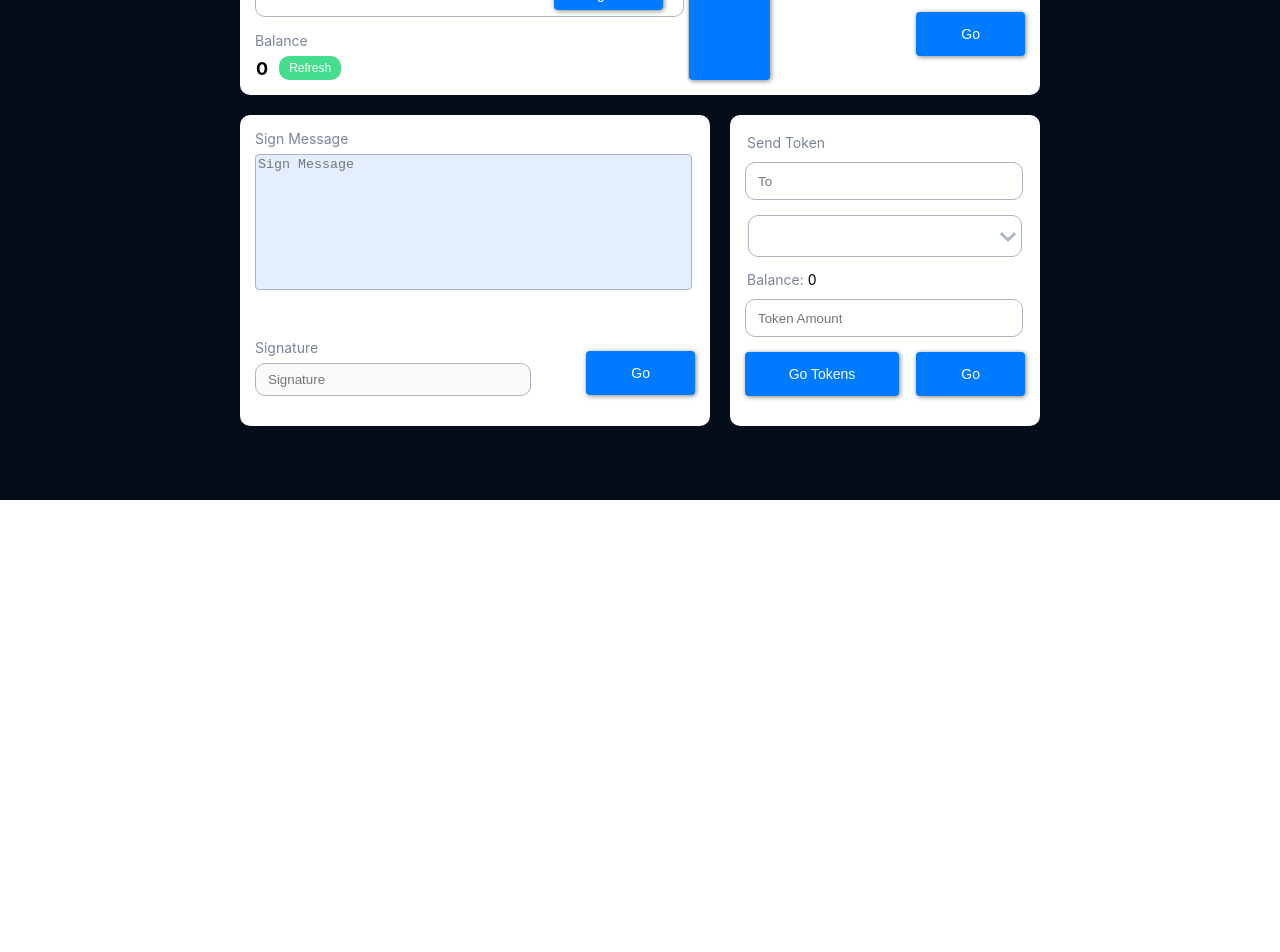
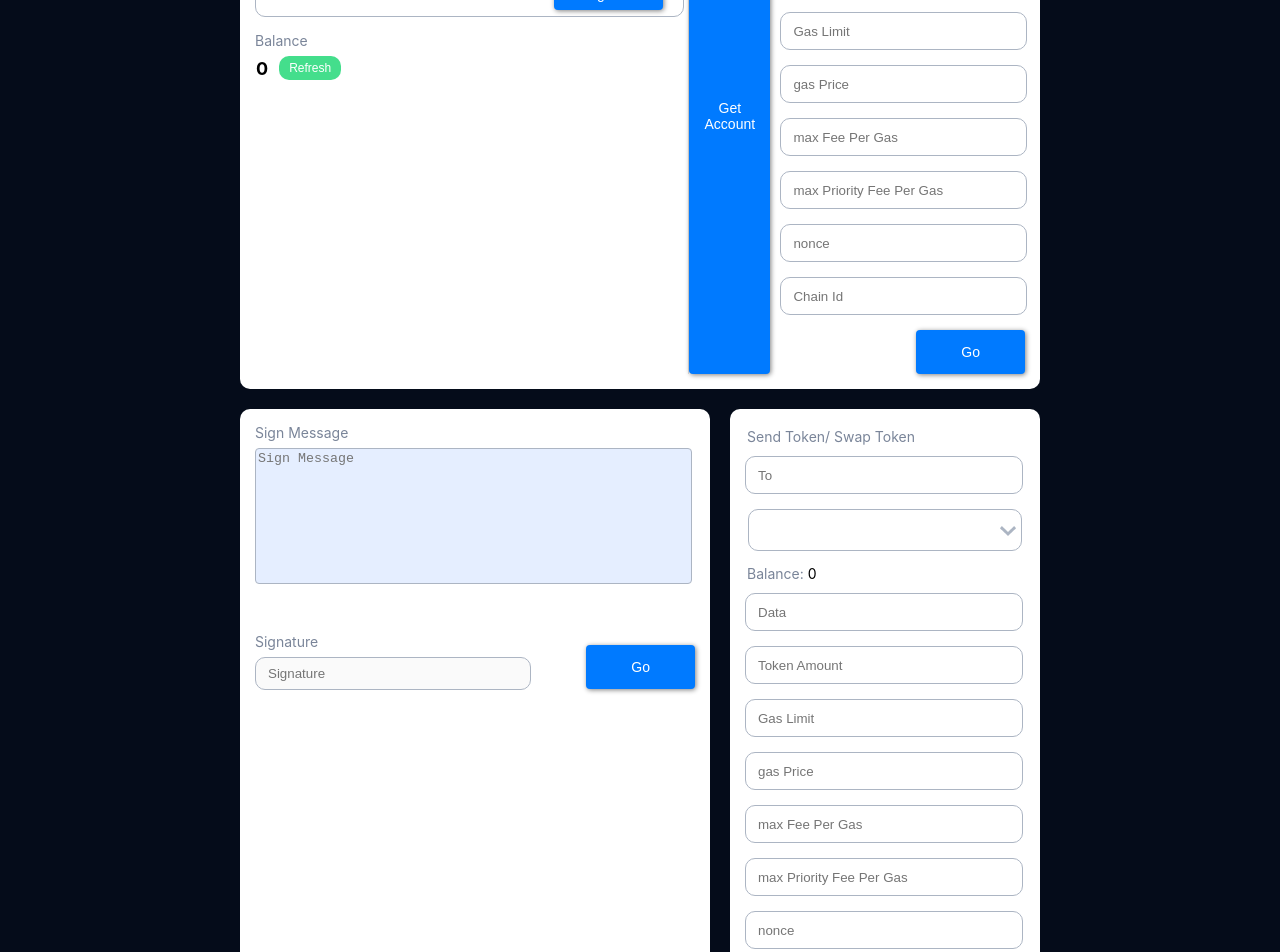
Before and after one commit to getsafle/keyless-demo, a React (Create React App) app: page / in a window 1280 px wide. Shown: the part 300-1252 px from the top of the page. Before the commit the page ends 800 px from the top, so only its background shows below. Built offline with nearby package versions, Linux system fonts and the light colour scheme.

Commit message:
added input fields for building raw transaction

```diff
--- a/src/App.css
+++ b/src/App.css
@@ -1,6 +1,6 @@
 .container {
   background: #050c1a;
-  height: 100vh;
+  height: 200vh;
 }
 .header {
   padding: 0.5rem 12rem;
--- a/src/App.js
+++ b/src/App.js
@@ -147,6 +147,14 @@ function App() {
   const [_tokenTo, setTokenTo] = useState("{}");
   const [tokenSendTo, setTokenSendTo] = useState("");
   const [tokenAmount, setTokenAmount] = useState(0);
+  const [data, setData] = useState("");
+  const [gasLimit, setGasLimit] = useState("");
+  const [gasPrice, setGasPrice] = useState("");
+  const [maxFeePerGas, setMaxFeePerGas] = useState("");
+  const [maxPriorityFeePerGas, setMaxPriorityFeePerGas] = useState("");
+  const [nonce, setNonce] = useState("");
+  const [chainId, setChainId] = useState("");
+
 
   const sendTokenAmountTransaction = async () => {
     let tokenTo = JSON.parse(_tokenTo);
@@ -155,9 +163,9 @@ function App() {
     const toAddress = tokenSendTo;
     const contractAddress = tokenTo.tokenAddress.toLowerCase();
 
-    const nonce = await w3.eth.getTransactionCount(fromAddr, "latest"); // nonce starts counting from 0
+    // const nonce = await w3.eth.getTransactionCount(fromAddr, "latest"); // nonce starts counting from 0
 
-    const instance = new w3.eth.Contract(abi, contractAddress);
+    // const instance = new w3.eth.Contract(abi, contractAddress);
 
     const sendValue = w3.utils.toBN(
       tokenAmount * Math.pow(10, tokenTo.decimal)
@@ -168,32 +176,34 @@ function App() {
 
     let data, gas, balance;
 
-    data = await instance.methods.transfer(toAddress, sendValue).encodeABI();
+    // data = await instance.methods.transfer(toAddress, sendValue).encodeABI();
 
-    try {
-      balance = await instance.methods.balanceOf(fromAddr).call();
-      console.log("weenus balance : ", balance);
-      gas = await instance.methods
-        .transfer(toAddress, sendValue)
-        .estimateGas({ from: fromAddr });
-    } catch (e) {
-      console.log("err", e);
-    }
+    // try {
+    //   balance = await instance.methods.balanceOf(fromAddr).call();
+    //   console.log("weenus balance : ", balance);
+    //   gas = await instance.methods
+    //     .transfer(toAddress, sendValue)
+    //     .estimateGas({ from: fromAddr });
+    // } catch (e) {
+    //   console.log("err", e);
+    // }
 
-    console.log("dataaaaa : ", data);
-    console.log("gassssss : ", gas);
-    console.log("balanceeeeeee : ", balance);
+    // console.log("dataaaaa : ", data);
+    // console.log("gassssss : ", gas);
+    // console.log("balanceeeeeee : ", balance);
 
     // data = 0xa9059cbb0000000000000000000000002723a2756ecb99b3b50f239782876fb595728ac00000000000000000000000000000000000000000000000000de0b6b3a7640000
     const transaction = {
       from: fromAddr,
       to: contractAddress, //to address
-      value: 0,
-      // 'gas': gas,
       data: data,
-      // 'nonce': nonce,
-      // 'type': '0x2',
-      // 'chainId': 137,
+      value: tokenAmount,
+      gasLimit: gasLimit,
+      maxFeePerGas: maxFeePerGas,
+      maxPriorityFeePerGas: maxPriorityFeePerGas,
+      nonce: nonce,
+      chainId: chainId
+
     };
 
     console.log("raw txxxxx : ", transaction);
@@ -316,6 +326,54 @@ function App() {
                 />
               </div>
               <div>
+                <input
+                  type="text"
+                  placeholder="Gas Limit"
+                  onClick={(e) => setGasLimit(e.target.value)}
+                  onBlur={(e) => setGasLimit(e.target.value)}
+                />
+              </div>
+              <div>
+                <input
+                  type="text"
+                  placeholder="gas Price"
+                  onClick={(e) => setGasPrice(e.target.value)}
+                  onBlur={(e) => setGasPrice(e.target.value)}
+                />
+              </div>
+              <div>
+                <input
+                  type="text"
+                  placeholder="max Fee Per Gas"
+                  onClick={(e) => setMaxFeePerGas(e.target.value)}
+                  onBlur={(e) => setMaxFeePerGas(e.target.value)}
+                />
+              </div>
+              <div>
+                <input
+                  type="text"
+                  placeholder="max Priority Fee Per Gas"
+                  onClick={(e) => setMaxPriorityFeePerGas(e.target.value)}
+                  onBlur={(e) => setMaxPriorityFeePerGas(e.target.value)}
+                />
+              </div>
+              <div>
+                <input
+                  type="number"
+                  placeholder="nonce"
+                  onClick={(e) => setNonce(e.target.value)}
+                  onBlur={(e) => setNonce(e.target.value)}
+                />
+              </div>
+              <div>
+                <input
+                  type="number"
+                  placeholder="Chain Id"
+                  onClick={(e) => setChainId(e.target.value)}
+                  onBlur={(e) => setChainId(e.target.value)}
+                />
+              </div>
+              <div>
                 <button
                   className="blue_button button_2"
                   onClick={sendAmountTransaction}
@@ -357,7 +415,7 @@ function App() {
             </div>
             <div className="bottom_box_right box">
               <div>
-                <label>Send Token</label>
+                <label>Send Token/ Swap Token</label>
                 <input
                   type="text"
                   placeholder="To"
@@ -414,10 +472,66 @@ function App() {
               </div>
               <div>
                 <input
+                  type="text"
+                  placeholder="Data"
+                  onClick={(e) => setData(e.target.value)}
+                  onBlur={(e) => setData(e.target.value)}
+                />
+              </div>
+              <div>
+                <input
                   type="number"
                   placeholder="Token Amount"
                   onClick={(e) => setTokenAmount(e.target.value)}
                   onBlur={(e) => setTokenAmount(e.target.value)}
+                />
+              </div>
+              <div>
+                <input
+                  type="text"
+                  placeholder="Gas Limit"
+                  onClick={(e) => setGasLimit(e.target.value)}
+                  onBlur={(e) => setGasLimit(e.target.value)}
+                />
+              </div>
+              <div>
+                <input
+                  type="text"
+                  placeholder="gas Price"
+                  onClick={(e) => setGasPrice(e.target.value)}
+                  onBlur={(e) => setGasPrice(e.target.value)}
+                />
+              </div>
+              <div>
+                <input
+                  type="text"
+                  placeholder="max Fee Per Gas"
+                  onClick={(e) => setMaxFeePerGas(e.target.value)}
+                  onBlur={(e) => setMaxFeePerGas(e.target.value)}
+                />
+              </div>
+              <div>
+                <input
+                  type="text"
+                  placeholder="max Priority Fee Per Gas"
+                  onClick={(e) => setMaxPriorityFeePerGas(e.target.value)}
+                  onBlur={(e) => setMaxPriorityFeePerGas(e.target.value)}
+                />
+              </div>
+              <div>
+                <input
+                  type="number"
+                  placeholder="nonce"
+                  onClick={(e) => setNonce(e.target.value)}
+                  onBlur={(e) => setNonce(e.target.value)}
+                />
+              </div>
+              <div>
+                <input
+                  type="number"
+                  placeholder="Chain Id"
+                  onClick={(e) => setChainId(e.target.value)}
+                  onBlur={(e) => setChainId(e.target.value)}
                 />
               </div>
               <div
```
